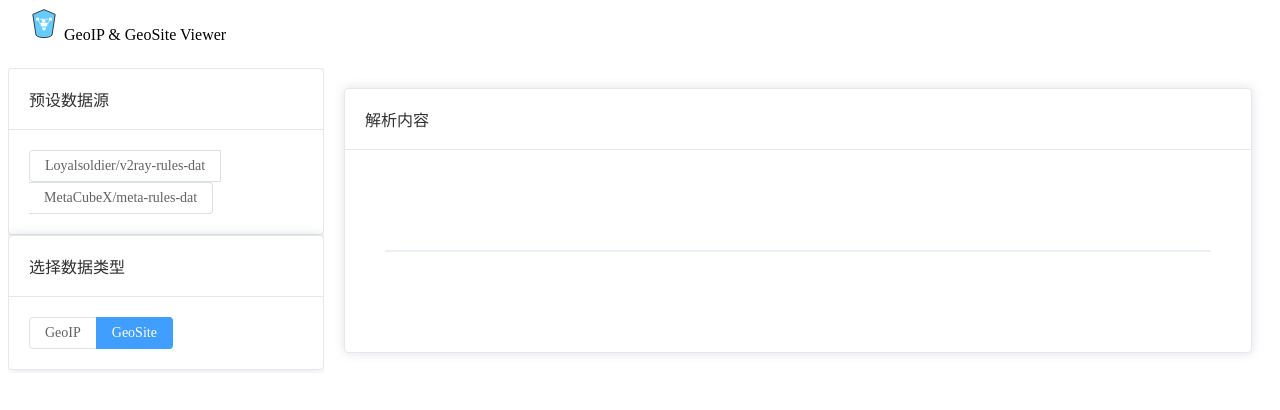
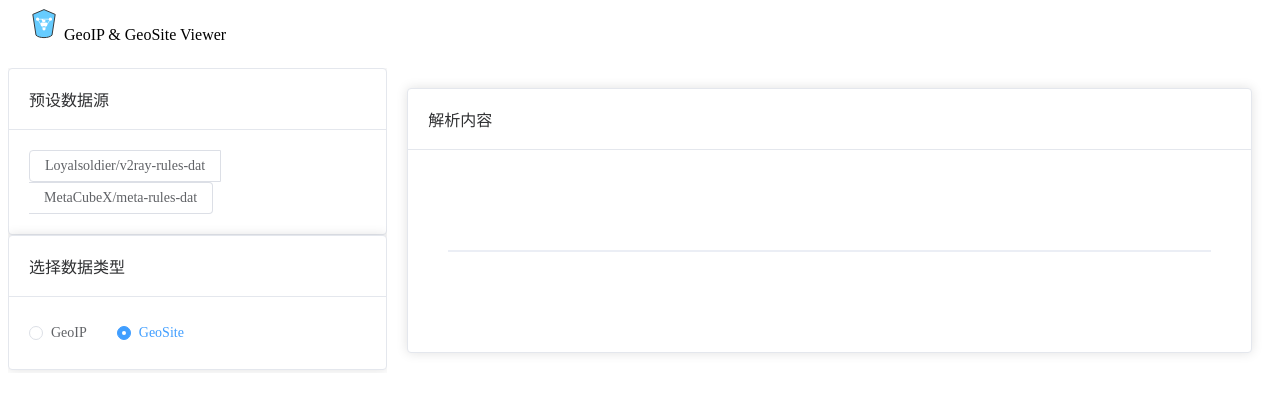
Before and after one commit to Qian-MoBai/GeoFileViewer, a Vue app: page / in a window 1280 px wide. Shown: the top 410 px of the page. Built offline with nearby package versions, Linux system fonts and the light colour scheme.

Commit message:
fix(App): 调整侧边栏宽度并修复单选按钮组件使用
- 将侧边栏宽度从 25% 增加到 30%
- 将单选按钮组中的按钮从 el-radio-button 改为 el-radio，
  以正确支持单选功能

```diff
--- a/components.d.ts
+++ b/components.d.ts
@@ -23,6 +23,7 @@ declare module 'vue' {
     ElImage: typeof import('element-plus/es')['ElImage']
     ElMain: typeof import('element-plus/es')['ElMain']
     ElPagination: typeof import('element-plus/es')['ElPagination']
+    ElRadio: typeof import('element-plus/es')['ElRadio']
     ElRadioButton: typeof import('element-plus/es')['ElRadioButton']
     ElRadioGroup: typeof import('element-plus/es')['ElRadioGroup']
     ElTable: typeof import('element-plus/es')['ElTable']
--- a/src/App.vue
+++ b/src/App.vue
@@ -42,7 +42,7 @@ onMounted(() => {
       {{ title }}
     </el-header>
     <el-container>
-      <el-aside width="25%">
+      <el-aside width="30%">
         <el-card header="预设数据源" shadow="always">
           <el-radio-group v-model="originData" @change="selectHandler">
             <el-radio-button v-for="(item, index) in origin" :key="index" :value="item.value">{{
@@ -52,8 +52,8 @@ onMounted(() => {
         </el-card>
         <el-card header="选择数据类型" shadow="always">
           <el-radio-group v-model="type" @change="selectHandler">
-            <el-radio-button value="geoip">GeoIP</el-radio-button>
-            <el-radio-button value="geosite">GeoSite</el-radio-button>
+            <el-radio value="geoip">GeoIP</el-radio>
+            <el-radio value="geosite">GeoSite</el-radio>
           </el-radio-group>
         </el-card>
       </el-aside>
```
